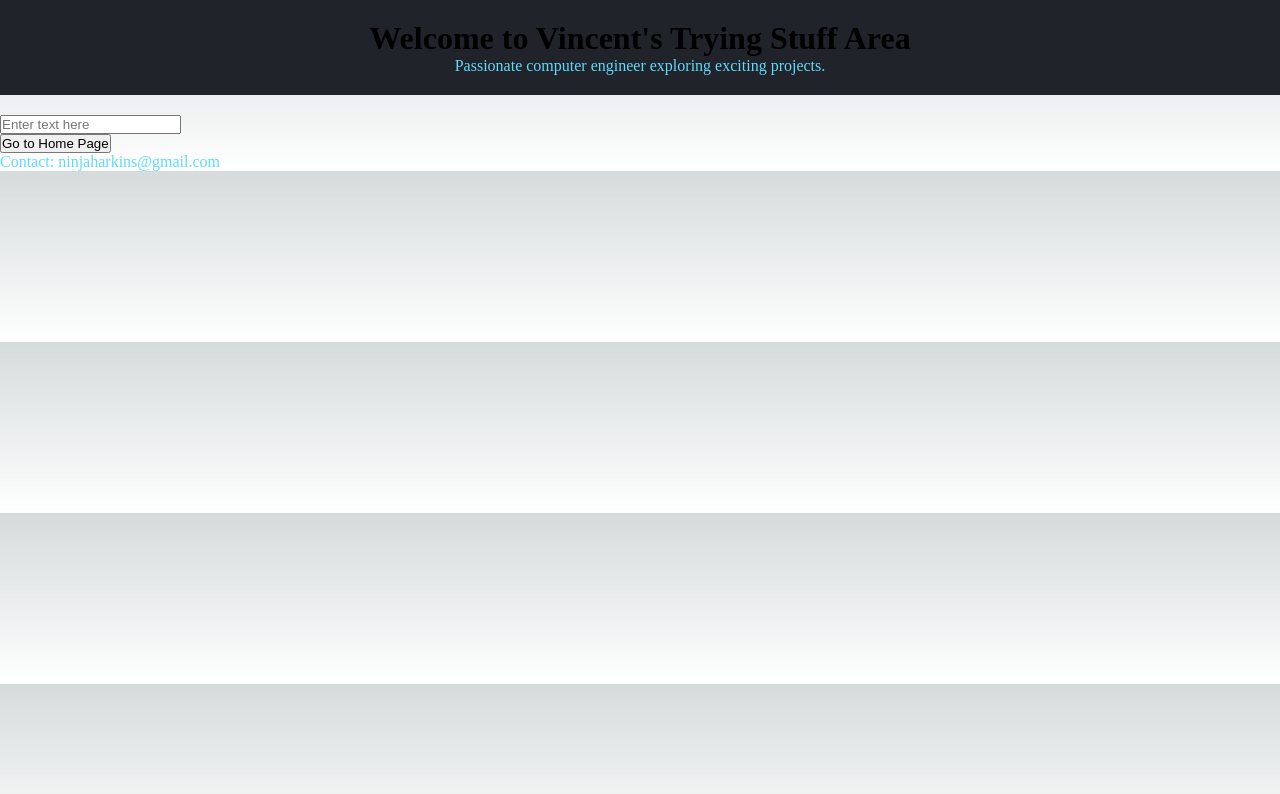
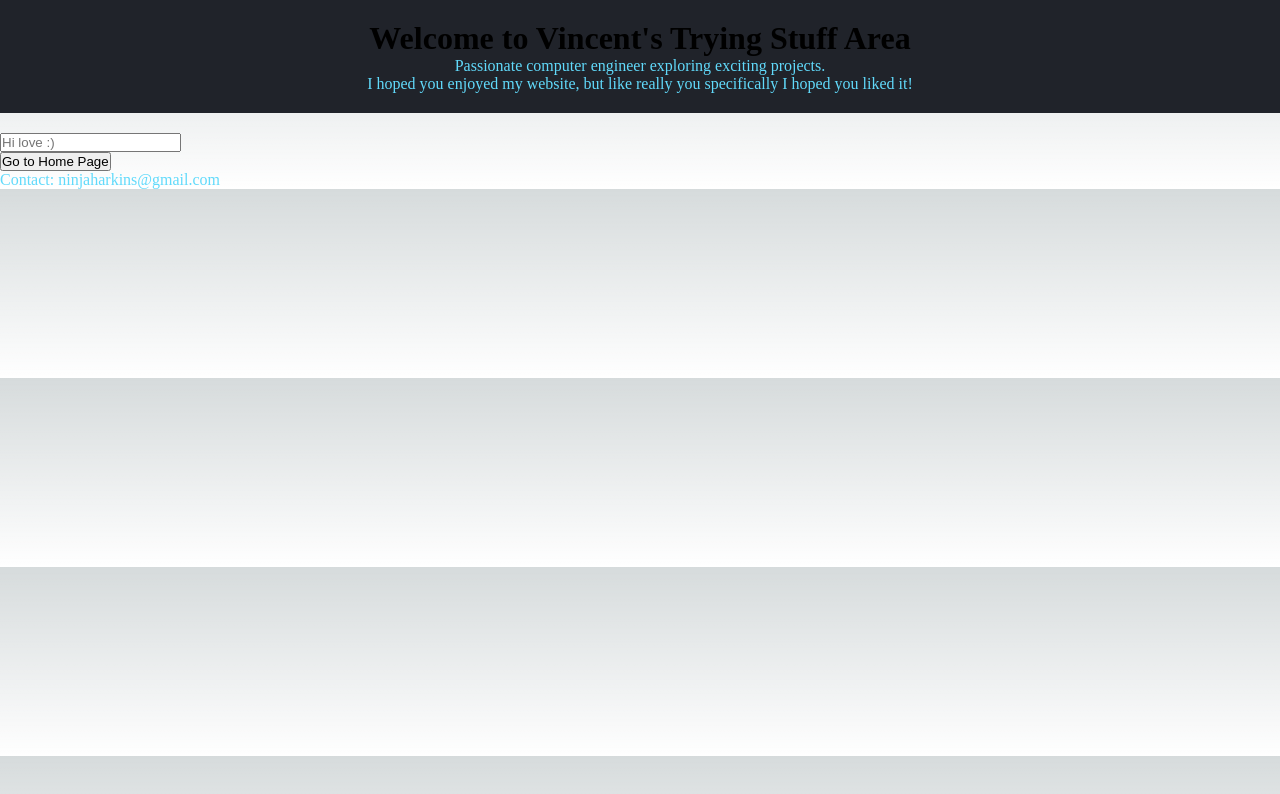
Before and after one commit to vharkins1/vharkins1.github.io, a Next.js app: page /cool-stuff in a window 1280 px wide. Shown: the top 794 px of the page. Built offline with nearby package versions, Linux system fonts and the light colour scheme.

Commit message:
special message for Juliana

```diff
--- a/pages/cool-stuff.tsx
+++ b/pages/cool-stuff.tsx
@@ -29,7 +29,7 @@ const UserInputComponent = () => {
                 value={inputValue}
                 onChange={handleInputChange}
                 onKeyPress={handleKeyPress} // Added the key press event listener
-                placeholder="Enter text here"
+                placeholder="Hi love :)"
             />
             <div>
                 {displayText.map((text, index) => (
@@ -49,6 +49,7 @@ const CoolStuff: React.FC = () => {
     <header>
     <h1>Welcome to Vincent&apos;s Trying Stuff Area</h1>
     <p className="tagline">Passionate computer engineer exploring exciting projects.</p>
+    <p className="tagline">I hoped you enjoyed my website, but like really you specifically I hoped you liked it!</p>
   </header>
     <React.StrictMode>
     <UserInputComponent/>
```
